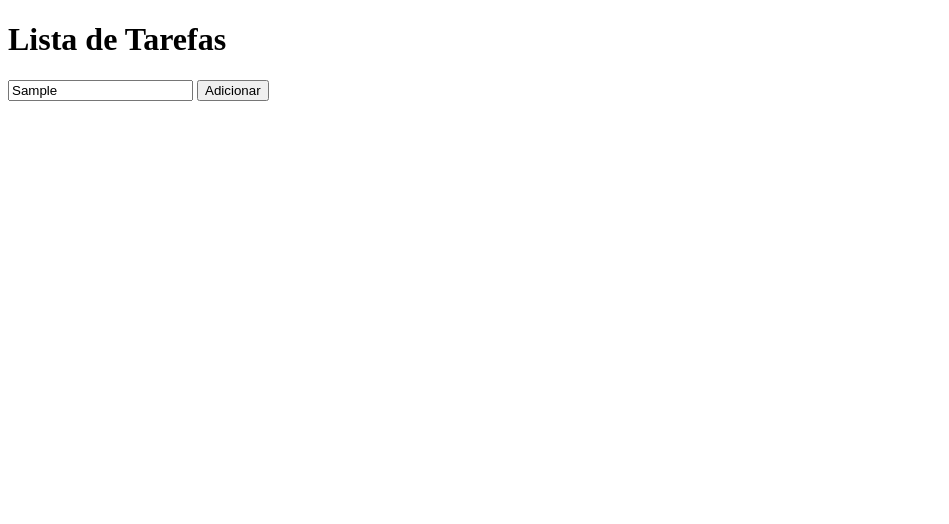
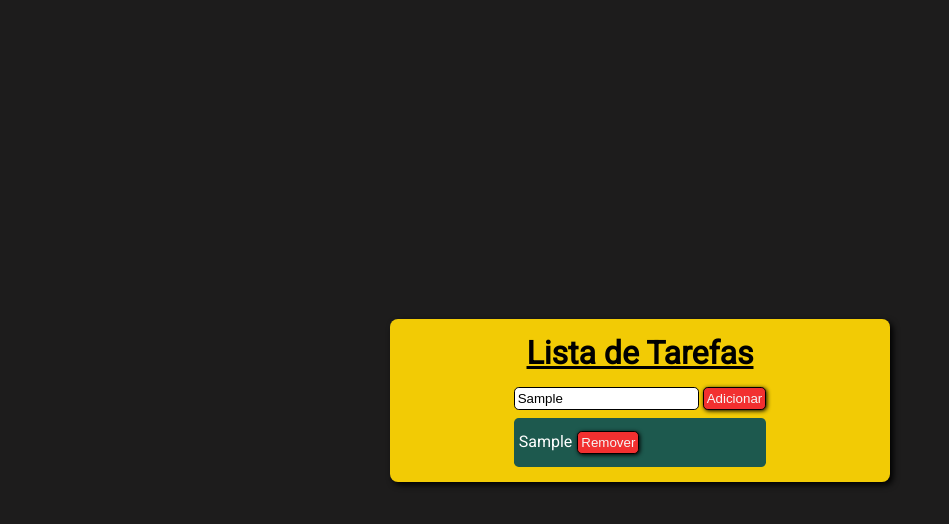
Before and after one commit to Ol1veirx/Lista-de-tarefas, a plain HTML site: page index.html in a window 1280 px wide. Both pictures are taken after typing "Sample" into the empty fields and a click on the button "Adicionar". Shown: the whole page, without its empty margins (0-949 px from the left). Drawn offline with Linux system fonts and the light colour scheme.

Commit message:
Primeira versão

```diff
--- a/index.html
+++ b/index.html
@@ -1,16 +1,29 @@
 <!DOCTYPE html>
-<html lang="en">
+<html lang="pt-br">
 <head>
     <meta charset="UTF-8">
     <meta name="viewport" content="width=device-width, initial-scale=1.0">
     <title>Lista de tarefas</title>
+    <!-- Link da fonte -->
+    <link rel="preconnect" href="https://fonts.googleapis.com">
+    <link rel="preconnect" href="https://fonts.gstatic.com" crossorigin>
+    <link href="https://fonts.googleapis.com/css2?family=Roboto&display=swap" rel="stylesheet">
+
+    <!-- Link dos estilos -->
+    <link rel="stylesheet" href="src/style/reset.css">
+    <link rel="stylesheet" href="src/style/main.css">
 </head>
 <body>
     <main>
-        <h1>Lista de Tarefas</h1>
-        <input type="text" id="tarefas" placeholder="Adicionar nova tarefa">
-        <button>Adicionar</button>
-        <ul id="lista-de-tarefas"></ul>
+        <div id="to-do-list">
+            <h1>Lista de Tarefas</h1>
+            <div class="input-tarefas">
+                <input type="text" id="tarefas" placeholder="Adicionar nova tarefa">
+                <button id="addTarefa">Adicionar</button>
+                <ul id="lista-de-tarefas"></ul>
+            </div>
+        </div>
     </main>
+<script src="src/script/main.js" defer></script>
 </body>
 </html>
--- /dev/null
+++ b/src/script/main.js
@@ -0,0 +1,27 @@
+let addTarefa = document.getElementById("addTarefa");
+
+addTarefa.addEventListener("click", adicionarTarefa);
+function adicionarTarefa(){
+    const textArea = document.getElementById('tarefas').value;
+
+    if(textArea === ""){
+        alert("Por favor, insira uma tarefa.");
+        return;
+    }
+
+    const listaDeTarefas = document.getElementById("lista-de-tarefas");
+    const newTarefa = document.createElement('li');
+    newTarefa.textContent = textArea;
+
+    const botaoRemover = document.createElement('button');
+    botaoRemover.textContent = 'Remover';
+    botaoRemover.onclick = function() {
+        listaDeTarefas.removeChild(newTarefa);
+    };
+    botaoRemover.style.marginLeft = '5px';
+
+    newTarefa.appendChild(botaoRemover);
+    listaDeTarefas.appendChild(newTarefa);
+
+    input.value = '';
+}
--- /dev/null
+++ b/src/style/main.css
@@ -0,0 +1,63 @@
+:root{
+    --color00: #1D594E;
+    --color01: #F2CB05;
+    --clor02: #F29F05;
+    --color03: #F28705;
+    --color04:#F23030;
+}
+
+body{
+    display: flex;
+    justify-content: center;
+    align-items: center;
+    height: 100vh;
+    background-color: #1d1c1c;
+    font-family: 'Roboto', sans-serif;
+}
+
+#to-do-list{
+    display: flex;
+    flex-direction: column;
+    justify-content: center;
+    align-items: center;
+    padding: 15px;
+    width: 500px;
+
+    background-color: var(--color01);
+    border-radius: .5rem;
+    box-shadow: 3px 3px 6px black;
+}
+
+#to-do-list h1{
+    margin-bottom: 15px;
+    text-decoration: underline;
+    color: #000000;
+}
+
+.input-tarefas input{
+    padding: 3px;
+    margin-bottom: 8px;
+    border: 1px solid black;
+    border-radius: .3rem;
+}
+
+.input-tarefas button{
+    padding: 3px;
+    color: #f5f5f5;
+    background-color: var(--color04);
+    border: 1px solid black;
+    border-radius: .3rem;
+    box-shadow: 1px 1px 4px black;
+}
+
+.input-tarefas ul{
+    background-color: #1D594E;
+    border-radius: .3rem;
+    padding: 5px;
+}
+
+ul > li{
+    list-style-type: none;
+    padding: 8px 0;
+    color: white;
+}
--- /dev/null
+++ b/src/style/reset.css
@@ -0,0 +1,5 @@
+*{
+    margin: 0px;
+    padding: 0px;
+    box-sizing: border-box;
+}
```
